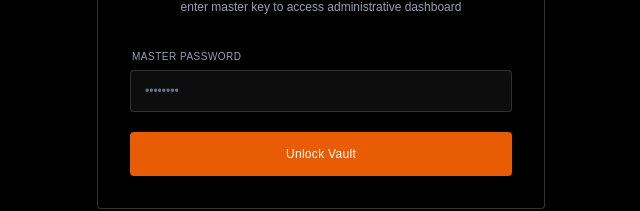
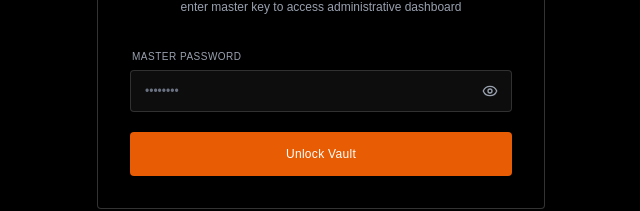
Before and after one commit to Kaycee276/Kelechukwu-Izuaba, a Next.js app: page /sys-x92-vault/login in a window 1280 px wide. Shown: the part 285-496 px from the top of the page, without its empty margins (319-959 px from the left). Built offline with nearby package versions, Linux system fonts and the light colour scheme; a web font is replaced by a local one.

Commit message:
feat: add show/hide password toggle button to admin login page

```diff
--- a/src/app/sys-x92-vault/login/page.tsx
+++ b/src/app/sys-x92-vault/login/page.tsx
@@ -3,9 +3,11 @@
 import { useState } from "react";
 import { useRouter } from "next/navigation";
 import { motion } from "framer-motion";
+import { Eye, EyeOff } from "lucide-react";
 
 export default function SecretAdminLoginPage() {
   const [password, setPassword] = useState("");
+  const [showPassword, setShowPassword] = useState(false);
   const [error, setError] = useState("");
   const [loading, setLoading] = useState(false);
   const router = useRouter();
@@ -61,14 +63,24 @@ export default function SecretAdminLoginPage() {
             <label className="block text-[10px] uppercase tracking-wider text-gray-400 font-medium px-0.5">
               Master Password
             </label>
+            <div className="relative">
               <input
-              type="password"
+                type={showPassword ? "text" : "password"}
                 value={password}
                 onChange={(e) => setPassword(e.target.value)}
                 required
                 placeholder="••••••••"
-              className="w-full px-3.5 py-3 bg-white/5 border border-white/15 rounded-sm text-white placeholder-gray-500 focus:outline-none focus:border-orange-500 transition-all text-xs"
+                className="w-full px-3.5 py-3 pr-10 bg-white/5 border border-white/15 rounded-sm text-white placeholder-gray-500 focus:outline-none focus:border-orange-500 transition-all text-xs"
               />
+              <button
+                type="button"
+                onClick={() => setShowPassword(!showPassword)}
+                title={showPassword ? "Hide password" : "Show password"}
+                className="absolute right-2.5 top-1/2 -translate-y-1/2 text-gray-400 hover:text-white transition-colors p-1 cursor-pointer"
+              >
+                {showPassword ? <EyeOff className="w-4 h-4" /> : <Eye className="w-4 h-4" />}
+              </button>
+            </div>
           </div>
 
           <button
--- a/src/components/AdminDashboardClient.tsx
+++ b/src/components/AdminDashboardClient.tsx
@@ -3,7 +3,14 @@
 import { useState } from "react";
 import { useRouter } from "next/navigation";
 import { motion, AnimatePresence } from "framer-motion";
-import { Plus, Trash2, ExternalLink, Github, LogOut, CheckCircle2, AlertCircle } from "lucide-react";
+import {
+  Trash2,
+  ExternalLink,
+  Github,
+  LogOut,
+  CheckCircle2,
+  AlertCircle,
+} from "lucide-react";
 
 export interface ProjectData {
   id: number;
@@ -15,8 +22,13 @@ export interface ProjectData {
   createdAt?: string | null;
 }
 
-export default function AdminDashboardClient({ initialProjects }: { initialProjects: ProjectData[] }) {
-  const [projectList, setProjectList] = useState<ProjectData[]>(initialProjects);
+export default function AdminDashboardClient({
+  initialProjects,
+}: {
+  initialProjects: ProjectData[];
+}) {
+  const [projectList, setProjectList] =
+    useState<ProjectData[]>(initialProjects);
   const [title, setTitle] = useState("");
   const [description, setDescription] = useState("");
   const [tags, setTags] = useState("");
@@ -25,7 +37,10 @@ export default function AdminDashboardClient({ initialProjects }: { initialProje
 
   const [submitting, setSubmitting] = useState(false);
   const [deletingId, setDeletingId] = useState<number | null>(null);
-  const [statusMessage, setStatusMessage] = useState<{ type: "success" | "error"; text: string } | null>(null);
+  const [statusMessage, setStatusMessage] = useState<{
+    type: "success" | "error";
+    text: string;
+  } | null>(null);
 
   const router = useRouter();
 
@@ -53,7 +68,9 @@ export default function AdminDashboardClient({ initialProjects }: { initialProje
         try {
           parsedTags = JSON.parse(data.project.tags);
         } catch {
-          parsedTags = data.project.tags.split(",").map((t: string) => t.trim());
+          parsedTags = data.project.tags
+            .split(",")
+            .map((t: string) => t.trim());
         }
 
         setProjectList([
@@ -70,13 +87,22 @@ export default function AdminDashboardClient({ initialProjects }: { initialProje
         setLink("");
         setRepo("");
 
-        setStatusMessage({ type: "success", text: "Project added successfully to SQLite DB!" });
+        setStatusMessage({
+          type: "success",
+          text: "Project added successfully to SQLite DB!",
+        });
         router.refresh();
       } else {
-        setStatusMessage({ type: "error", text: data.error || "Failed to create project" });
+        setStatusMessage({
+          type: "error",
+          text: data.error || "Failed to create project",
+        });
       }
     } catch {
-      setStatusMessage({ type: "error", text: "An error occurred while adding the project" });
+      setStatusMessage({
+        type: "error",
+        text: "An error occurred while adding the project",
+      });
     } finally {
       setSubmitting(false);
     }
@@ -96,13 +122,22 @@ export default function AdminDashboardClient({ initialProjects }: { initialProje
       const data = await res.json();
       if (data.success) {
         setProjectList((prev) => prev.filter((p) => p.id !== id));
-        setStatusMessage({ type: "success", text: "Project deleted successfully!" });
+        setStatusMessage({
+          type: "success",
+          text: "Project deleted successfully!",
+        });
         router.refresh();
       } else {
-        setStatusMessage({ type: "error", text: data.error || "Failed to delete project" });
+        setStatusMessage({
+          type: "error",
+          text: data.error || "Failed to delete project",
+        });
       }
     } catch {
-      setStatusMessage({ type: "error", text: "An error occurred while deleting" });
+      setStatusMessage({
+        type: "error",
+        text: "An error occurred while deleting",
+      });
     } finally {
       setDeletingId(null);
     }
@@ -122,7 +157,9 @@ export default function AdminDashboardClient({ initialProjects }: { initialProje
           <h1 className="text-2xl sm:text-3xl font-bold text-white flex items-center gap-2.5 tracking-wide">
             Admin Vault
           </h1>
-          <p className="text-xs text-gray-400">Manage your portfolio projects (SQLite + Drizzle ORM)</p>
+          <p className="text-xs text-gray-400">
+            Manage your portfolio projects (SQLite + Drizzle ORM)
+          </p>
         </div>
 
         <div className="flex items-center gap-3">
@@ -170,10 +207,7 @@ export default function AdminDashboardClient({ initialProjects }: { initialProje
         {/* Form Column */}
         <div className="lg:col-span-1">
           <div className="p-6 rounded-sm border border-white/15 bg-black/70 backdrop-blur-xl sticky top-4 space-y-5">
-            <h2 className="text-lg font-bold text-white flex items-center gap-2">
-              <Plus className="w-4 h-4 text-[#e85d04]" />
-              Add New Project
-            </h2>
+            <h2 className="text-sm font-bold text-white ">Add New Project</h2>
 
             <form onSubmit={handleCreate} className="space-y-4">
               <div className="space-y-1">
@@ -295,7 +329,10 @@ export default function AdminDashboardClient({ initialProjects }: { initialProje
                 <div className="flex flex-wrap items-center justify-between gap-3 pt-3 border-t border-white/10">
                   <div className="flex flex-wrap gap-1.5">
                     {project.tags.map((tag) => (
-                      <span key={tag} className="px-2.5 py-0.5 text-[10px] bg-white/10 text-orange-300 rounded-sm border border-white/5">
+                      <span
+                        key={tag}
+                        className="px-2.5 py-0.5 text-[10px] bg-white/10 text-orange-300 rounded-sm border border-white/5"
+                      >
                         {tag}
                       </span>
                     ))}
```
Lines whose indentation alone changed are shown as unchanged.
